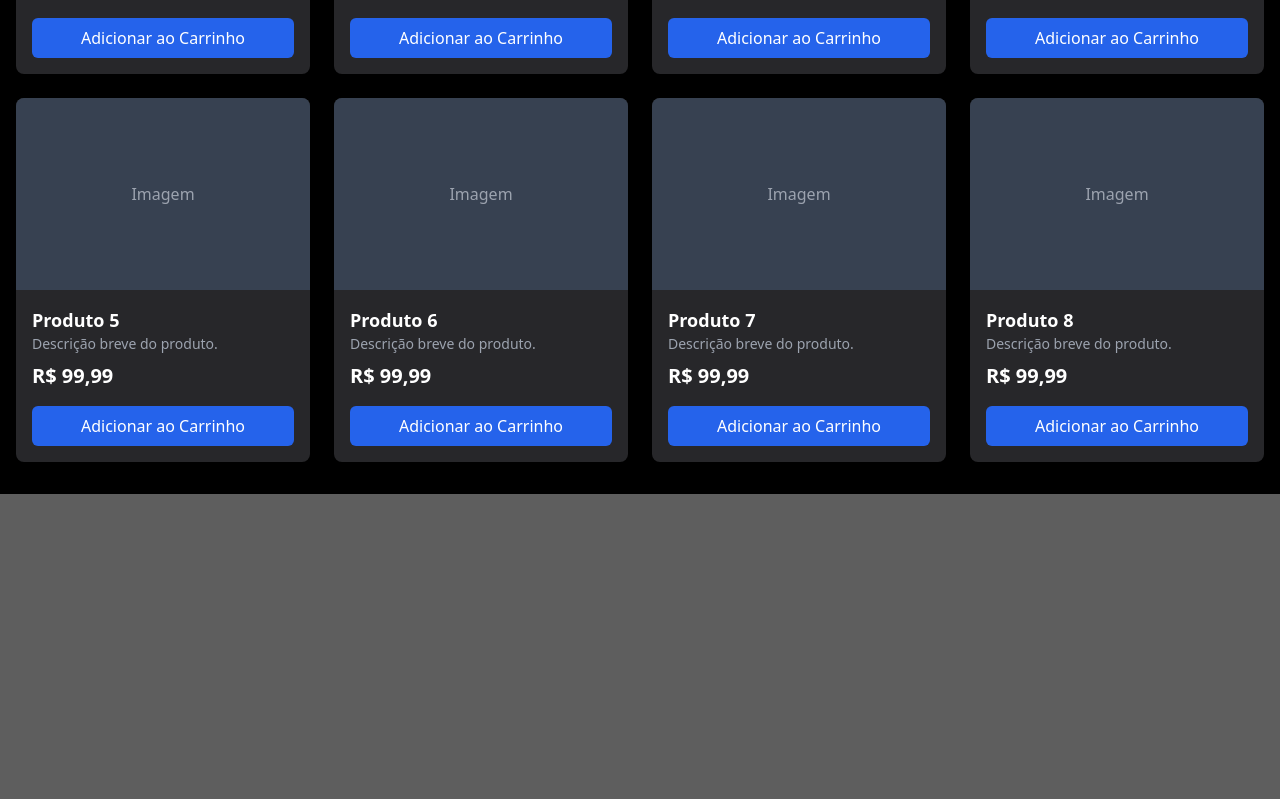
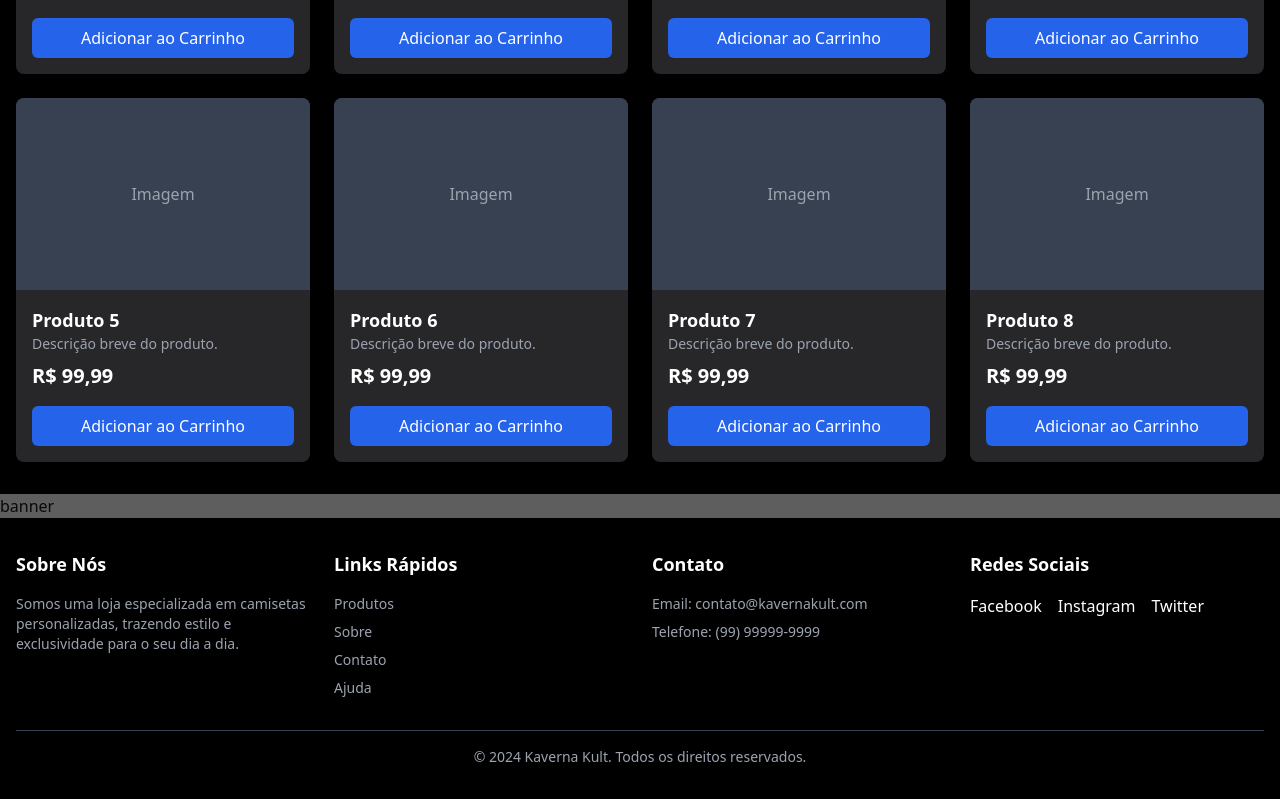
Before and after one commit to Kerubink/Kaverna_Kult, a React (Vite) app in the folder Kaverna_Kult/: page / in a window 1280 px wide. Shown: the part 1258-2057 px from the top of the page. Before the commit the page ends 1752 px from the top, so only its background shows below. Built offline with nearby package versions, Linux system fonts and the light colour scheme.

Commit message:
adicionando footer

```diff
--- a/Kaverna_Kult/src/App.tsx
+++ b/Kaverna_Kult/src/App.tsx
@@ -83,8 +83,89 @@ function App() {
           </div>
         </section>
         <section>
+banner
+        </section>
+        <footer className="bg-black text-white py-8">
+  <div className="max-w-7xl mx-auto px-4">
+    <div className="grid grid-cols-1 sm:grid-cols-2 md:grid-cols-4 gap-6">
+      <div>
+        <h3 className="text-lg font-semibold mb-4">Sobre Nós</h3>
+        <p className="text-sm text-gray-400">
+          Somos uma loja especializada em camisetas personalizadas, trazendo estilo e exclusividade para o seu dia a dia.
+        </p>
+      </div>
 
-        </section>
+      <div>
+        <h3 className="text-lg font-semibold mb-4">Links Rápidos</h3>
+        <ul className="text-sm text-gray-400 space-y-2">
+          <li>
+            <a href="#produtos" className="hover:text-gray-200">
+              Produtos
+            </a>
+          </li>
+          <li>
+            <a href="#sobre" className="hover:text-gray-200">
+              Sobre
+            </a>
+          </li>
+          <li>
+            <a href="#contato" className="hover:text-gray-200">
+              Contato
+            </a>
+          </li>
+          <li>
+            <a href="#ajuda" className="hover:text-gray-200">
+              Ajuda
+            </a>
+          </li>
+        </ul>
+      </div>
+
+      <div>
+        <h3 className="text-lg font-semibold mb-4">Contato</h3>
+        <ul className="text-sm text-gray-400 space-y-2">
+          <li>Email: contato@kavernakult.com</li>
+          <li>Telefone: (99) 99999-9999</li>
+        </ul>
+      </div>
+
+      <div>
+        <h3 className="text-lg font-semibold mb-4">Redes Sociais</h3>
+        <div className="flex space-x-4">
+          <a
+            href="https://facebook.com"
+            target="_blank"
+            rel="noopener noreferrer"
+            className="hover:text-gray-200"
+          >
+            <i className="fab fa-facebook-f"></i> Facebook
+          </a>
+          <a
+            href="https://instagram.com"
+            target="_blank"
+            rel="noopener noreferrer"
+            className="hover:text-gray-200"
+          >
+            <i className="fab fa-instagram"></i> Instagram
+          </a>
+          <a
+            href="https://twitter.com"
+            target="_blank"
+            rel="noopener noreferrer"
+            className="hover:text-gray-200"
+          >
+            <i className="fab fa-twitter"></i> Twitter
+          </a>
+        </div>
+      </div>
+    </div>
+
+    <div className="mt-8 border-t border-gray-700 pt-4 text-center text-sm text-gray-400">
+      © 2024 Kaverna Kult. Todos os direitos reservados.
+    </div>
+  </div>
+</footer>
+
       </div>
     </>
   );
```
